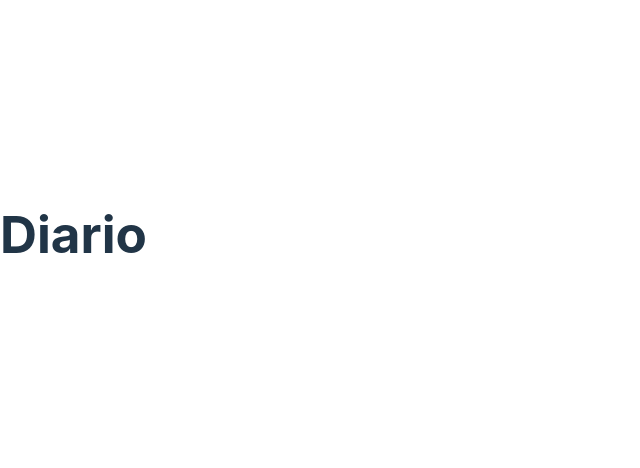
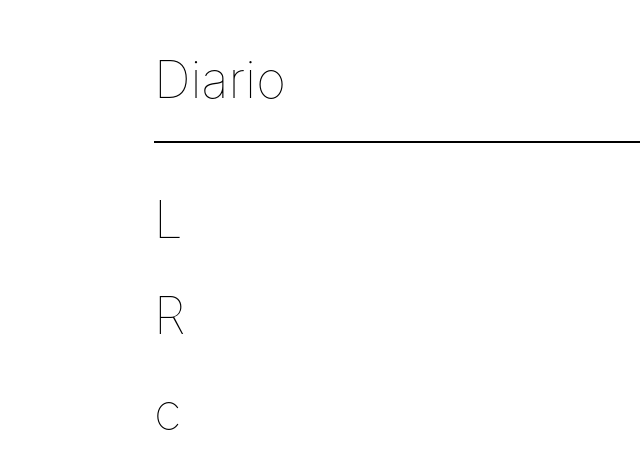
Before and after one commit to he445/diarioFrontOfc, a React (Vite) app in the folder react-ts/: page / in a window 1280 px wide. Shown: the part 166-634 px from the top of the page, without its empty margins (0-640 px from the left). Built offline with nearby package versions, Linux system fonts and the light colour scheme.

Commit message:
feat: loginPage done

```diff
--- /dev/null
+++ b/react-ts/src/components/homeC/homeC.tsx
@@ -0,0 +1,6 @@
+function homeC (){
+    return(
+        <h1>c</h1>
+    )
+}
+export default homeC
--- /dev/null
+++ b/react-ts/src/components/homeL/homeL.tsx
@@ -0,0 +1,6 @@
+function homeL (){
+    return(
+        <h1>L</h1>
+    )
+}
+export default homeL
--- /dev/null
+++ b/react-ts/src/components/homeR/homeR.tsx
@@ -0,0 +1,6 @@
+function homeR (){
+    return(
+        <h1>R</h1>
+    )
+}
+export default homeR
--- /dev/null
+++ b/react-ts/src/create/creat.tsx
@@ -0,0 +1,24 @@
+
+import '../login/login.css'
+import { useEffect, useState } from 'react';
+
+ function creat(){
+    return (
+        <section className= 'creatArea'>
+        <form>
+          <input>
+          </input>
+          <input>
+          </input>
+       <input>
+       </input>
+          <button>sign in
+          </button>
+
+        </form>
+      </section>
+
+
+    )
+ }
+ export default creat;
--- /dev/null
+++ b/react-ts/src/home/home.tsx
@@ -0,0 +1,17 @@
+import HomeC from "../components/homeC/homeC"
+import HomeL from "../components/homeL/homeL"
+import HomeR from "../components/homeR/homeR"
+
+function home (){
+    return(
+        <div>
+            <HomeL/>
+            <HomeR/>
+            <HomeC/>
+
+        </div>
+    )
+
+}
+
+export default home
--- a/react-ts/src/index.css
+++ b/react-ts/src/index.css
@@ -1,18 +1,14 @@
 :root {
-  font-family: Inter, Avenir, Helvetica, Arial, sans-serif;
-  font-size: 16px;
-  line-height: 24px;
-  font-weight: 400;
+  display: flex;
+flex-direction: column;
+align-items: center;
+/* padding: 0px;
+gap: 17px; */
 
-  color-scheme: light dark;
-  color: rgba(255, 255, 255, 0.87);
-  background-color: #242424;
 
-  font-synthesis: none;
-  text-rendering: optimizeLegibility;
-  -webkit-font-smoothing: antialiased;
-  -moz-osx-font-smoothing: grayscale;
-  -webkit-text-size-adjust: 100%;
+/* width: 1529.03px;
+height: 523px; */
+
 }
 
 a {
--- /dev/null
+++ b/react-ts/src/login/login.css
@@ -0,0 +1,45 @@
+.loginArea, .creatArea{
+    display: flex;
+flex-direction: column;
+align-items: flex-start;
+padding: 32px 109px;
+gap: 17px;
+
+width: 874px;
+height: 462.04px;
+
+
+
+/* Inside auto layout */
+
+flex: none;
+order: 1;
+flex-grow: 0;
+}
+
+form{
+    display: flex;
+    flex-direction: column;
+    align-items: center;
+    padding: 4rem 10rem;
+    gap: .9rem;
+
+    width: 50%;
+    margin: 0 auto;
+
+    background: #D9D9D9;
+    /* Inside auto layout */
+
+flex: none;
+order: 1;
+flex-grow: 0;
+}
+
+input{
+    width: 70%;
+    height:30%;
+
+    background: #D9D9D9;
+    mix-blend-mode: hard-light;
+    box-shadow: 0px 4px 4px rgba(0, 0, 0, 0.25);
+}
--- /dev/null
+++ b/react-ts/src/login/login.tsx
@@ -0,0 +1,22 @@
+import Modal from 'react-modal';
+import './login.css'
+import { useEffect, useState } from 'react';
+
+ function login(){
+    return (
+        <section className= 'loginArea'>
+        <form>
+          <input>
+          </input>
+          <input>
+          </input>
+          <button>login
+          </button>
+
+        </form>
+      </section>
+
+
+    )
+ }
+ export default login;
--- a/react-ts/src/main.tsx
+++ b/react-ts/src/main.tsx
@@ -1,10 +1,15 @@
 import React from 'react'
 import ReactDOM from 'react-dom/client'
 import NavBar from './navBar/navbar'
+import Login from './login/login'
+import Creat from './create/creat'
+import Home from './home/home'
 import './index.css'
 
 ReactDOM.createRoot(document.getElementById('root') as HTMLElement).render(
   <React.StrictMode>
     <NavBar />
+    {/* <Login/> */}
+    <Home/>
   </React.StrictMode>,
 )
--- a/react-ts/src/navBar/navBar.css
+++ b/react-ts/src/navBar/navBar.css
@@ -0,0 +1,19 @@
+hr{
+
+width: 970.06px;
+height: 0px;
+margin-top: 13px;
+border: 1px solid #000000;
+}
+
+h1{
+    width: 105px;
+    height: 48px;
+    margin-top: 3rem;
+    font-family: 'Inter';
+    font-style: normal;
+    font-weight: 100;
+    font-size: 40px;
+    line-height: 48px;
+
+    color: #000000;}
--- a/react-ts/src/navBar/navbar.tsx
+++ b/react-ts/src/navBar/navbar.tsx
@@ -1,12 +1,16 @@
 import Modal from 'react-modal';
 import { useEffect, useState } from 'react';
+import './navBar.css'
 
-Modal.setAppElement('#root');
+
  function navbar(){
     return (
-        <div>
+        <nav>
             <h1>Diario</h1>
-        </div>
+        <hr/>
+    </nav>
+
+
     )
  }
  export default navbar;
```
Also changed, not shown: react-ts/src/home/home.css (added).
